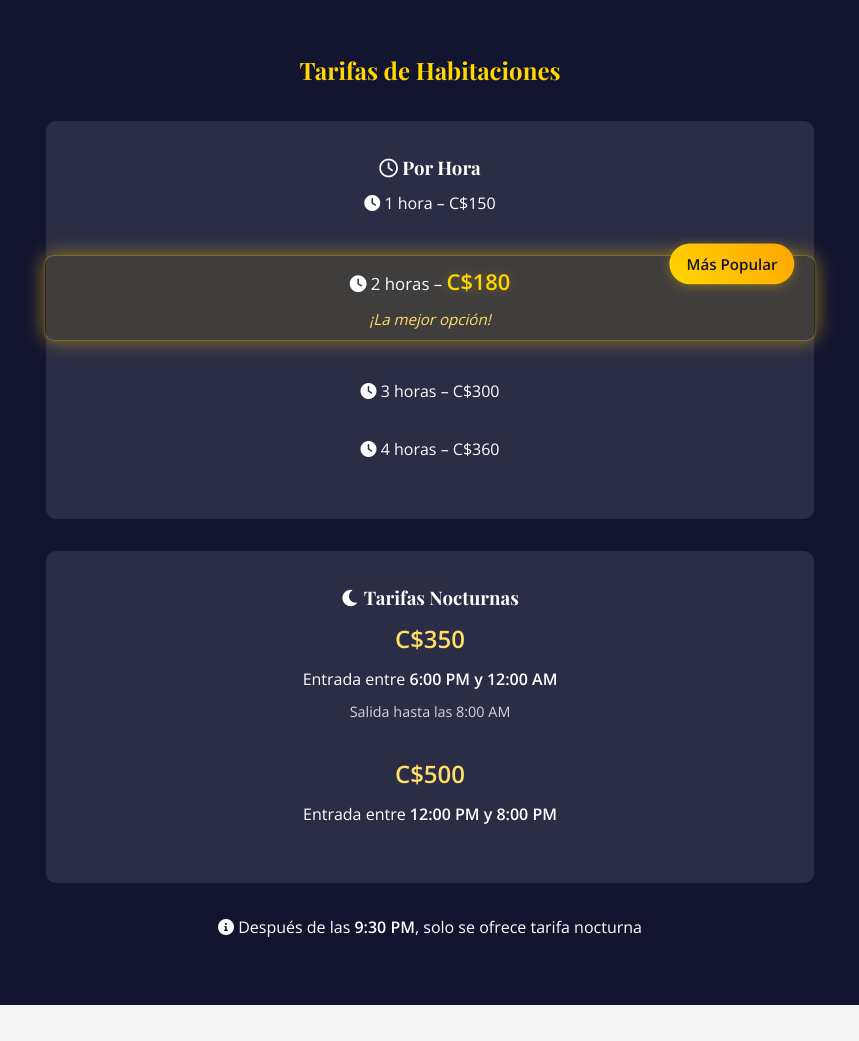
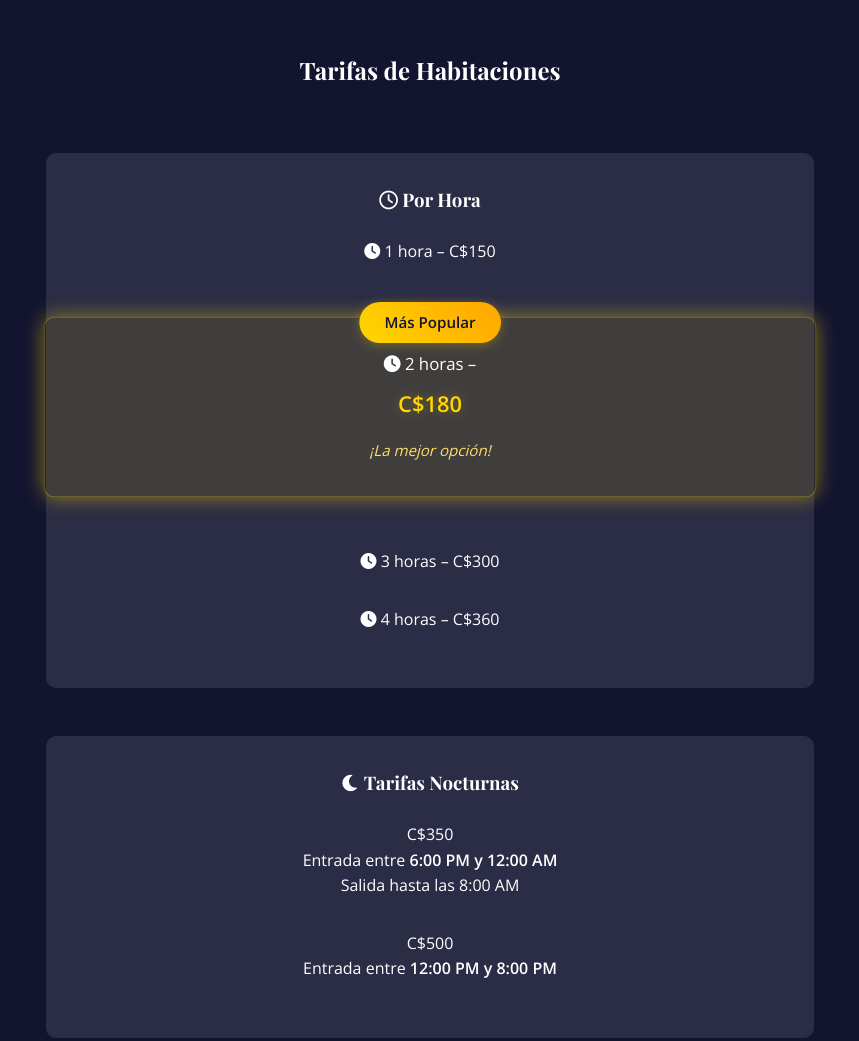
Before and after one commit to Explorador07N/Motel, a plain HTML site: page index.html in a window 1280 px wide. Shown: the part 2880-3921 px from the top of the page, without its empty margins (210-1069 px from the left). Drawn offline with nearby package versions, Linux system fonts and the light colour scheme.

Commit message:
Update styles.css

```diff
--- a/css/styles.css
+++ b/css/styles.css
@@ -363,85 +363,64 @@ nav {
     color: #fff;
     padding: 4rem 1rem;
     text-align: center;
-}
-
-.pricing h2 {
-    color: #FFD700;
+    position: relative;
 }
 
 .pricing-container {
     max-width: 800px;
     margin: 0 auto;
-    padding: 0 1rem;
-    text-align: center;
+    padding: 2rem 1rem;
+    position: relative;
 }
 
 .pricing-section {
-    margin-bottom: 2rem;
+    margin-bottom: 3rem;
     background: rgba(255, 255, 255, 0.1);
-    padding: 2rem;
+    padding: 2rem 1rem;
     border-radius: 10px;
     position: relative;
     transition: transform 0.3s ease;
 }
 
-.pricing-section:hover {
-    transform: translateY(-5px);
+.pricing-section ul {
+    list-style: none;
+    margin: 0;
+    padding: 1rem 0;
+    position: relative;
 }
 
-.pricing-section.featured {
-    background: rgba(255, 255, 255, 0.15);
-    border: 2px solid #FFD700;
-}
-
-.popular-badge {
-    position: absolute;
-    top: -12px;
-    right: 20px;
-    background: #FFD700;
-    color: #131430;
-    padding: 0.5rem 1rem;
-    border-radius: 20px;
-    font-size: 0.9rem;
-    font-weight: 600;
-}
-
-.price {
-    font-size: 1.5rem;
-    font-weight: 600;
-    color: #FFE066;
-    display: block;
-    margin-bottom: 0.5rem;
-}
-
-.time-note {
-    font-size: 0.9rem;
-    opacity: 0.8;
-    margin-top: 0.5rem;
+.pricing-section li {
+    margin: 1rem 0;
+    padding: 0.5rem;
+    text-align: center;
+    position: relative;
 }
 
 .featured-price {
     position: relative;
     background: rgba(255, 215, 0, 0.1);
-    margin: 2rem -1rem !important;
-    padding: 1.5rem 1rem;
+    margin: 3rem 0 !important;
+    padding: 2rem 1rem !important;
     border-radius: 10px;
     border: 1px solid rgba(255, 215, 0, 0.3);
     transform: scale(1.05);
     animation: shine 2s infinite;
 }
 
-.featured-price .popular-badge {
+.popular-badge {
     position: absolute;
-    top: -12px;
-    right: 20px;
+    top: -15px;
+    left: 50%;
+    transform: translateX(-50%);
     background: linear-gradient(45deg, #FFD700, #FFA500);
     color: #131430;
-    padding: 0.5rem 1rem;
+    padding: 0.5rem 1.5rem;
     border-radius: 20px;
     font-size: 0.9rem;
     font-weight: 600;
     box-shadow: 0 2px 10px rgba(255, 215, 0, 0.3);
+    white-space: nowrap;
+    z-index: 10;
 }
 
 .price-highlight {
@@ -449,13 +428,16 @@ nav {
     font-weight: bold;
     color: #FFD700;
     text-shadow: 0 0 10px rgba(255, 215, 0, 0.3);
+    display: block;
+    margin: 0.5rem 0;
 }
 
 .price-note {
     font-size: 0.9rem;
     color: #FFE066;
-    margin-top: 0.5rem;
+    margin-top: 1rem;
     font-style: italic;
+    display: block;
 }
 
 @keyframes shine {
```
